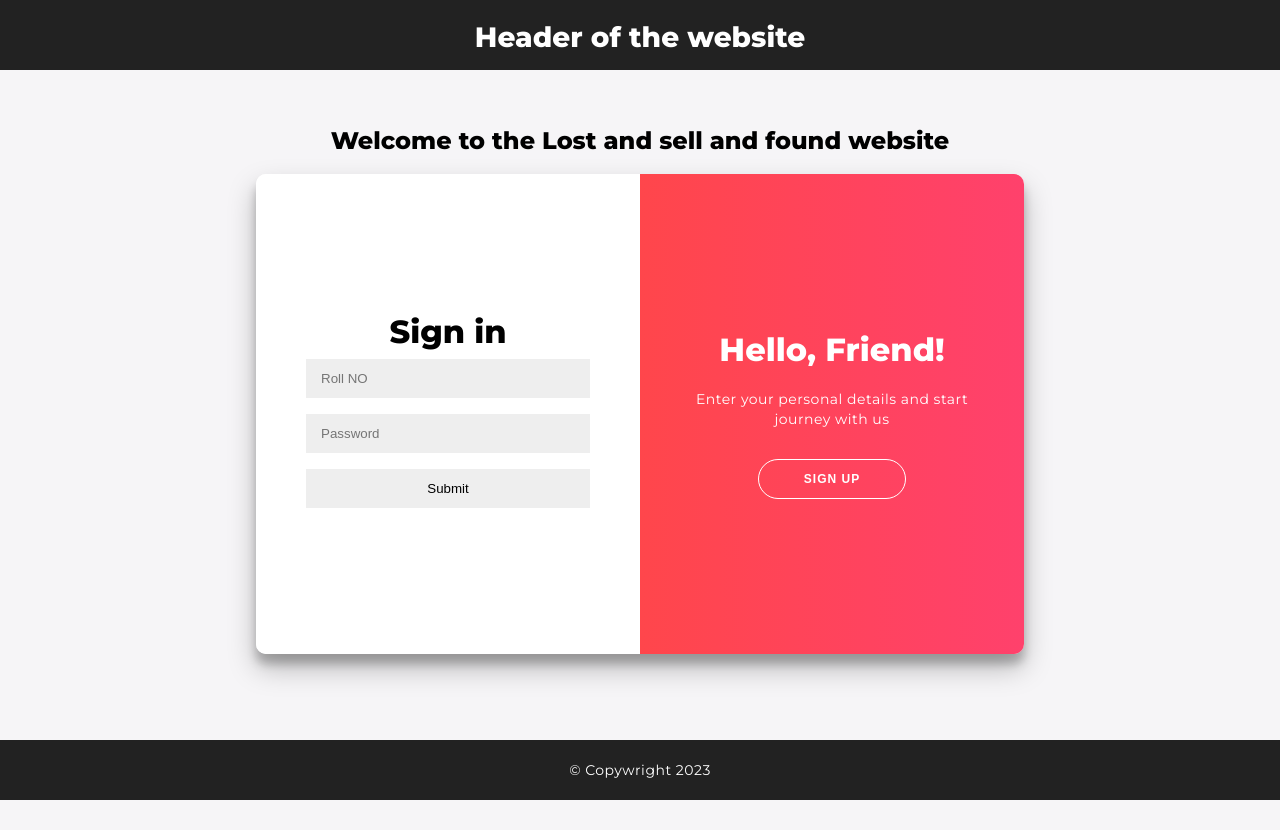
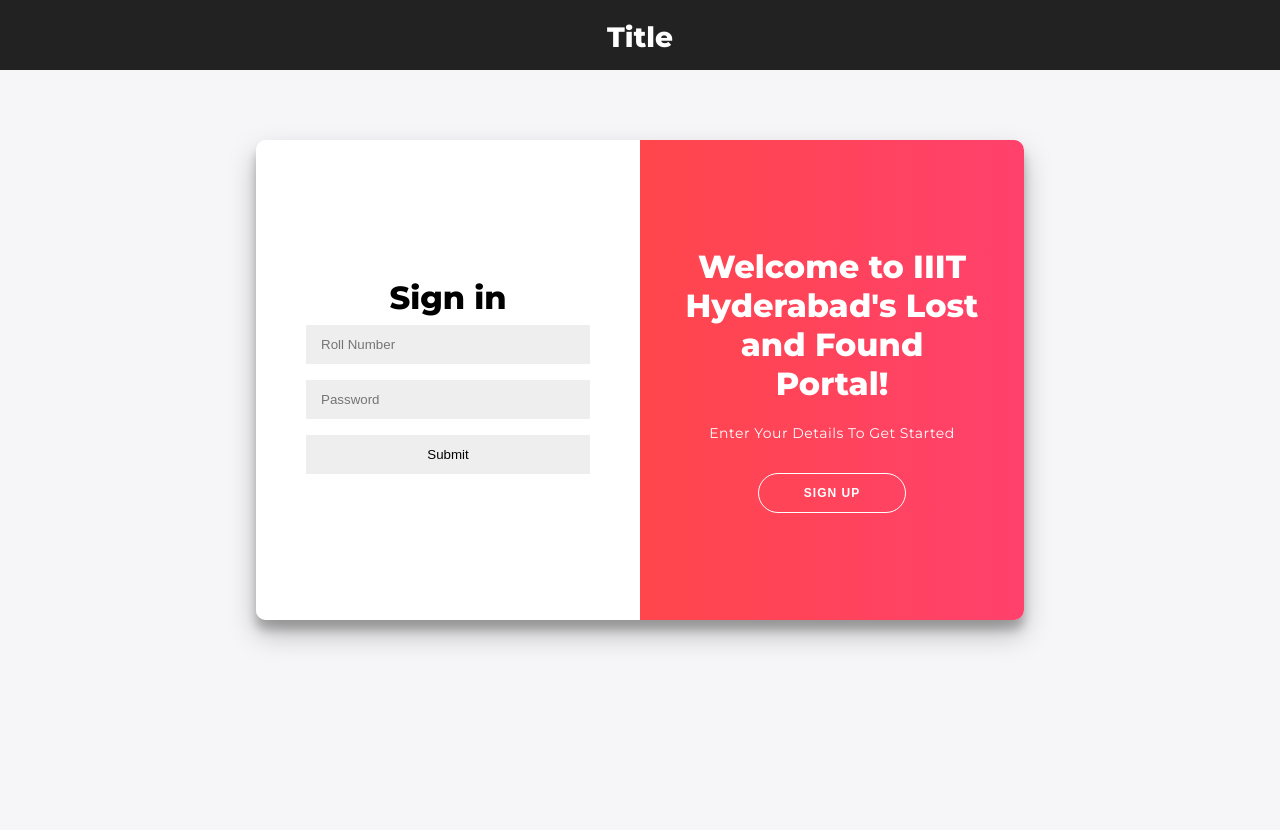
Before and after one commit to hemanth-sunkireddy/ISS_Hackhaton, a Flask app: page / in a window 1280 px wide. Run offline with Flask 3, Linux system fonts and the light colour scheme.

Commit message:
design done

```diff
--- a/templates/index.html
+++ b/templates/index.html
@@ -11,27 +11,29 @@
 
 <header>
 	<h1>
-		Header of the website
+		Title
     </h1>
 </header>
 
 
-<h2>Welcome to the Lost and sell and found website</h2>
+<!-- <h2>Welcome to IIIT Hyderabad's Lost and Found Portal</h2>
+<br>
+<h3>Enter Your Details To Get Started</h3> -->
 <div class="container" id="container">
 	<div class="form-container sign-up-container">
         <form method="POST" action="/signup">
             <h1>Create Account</h1>
             <input type="text" id="name" name="name" placeholder="Name">
-            <input type="number" id="rollno" name="rollNo" placeholder="Roll No">
-            <input type="number" id="rollno" name="mobile" placeholder="Mobile number">
-            <input type="number" id="rollno" name="password" placeholder="Password">
+            <input type="text" id="no" name="rollNo" placeholder="Roll No">
+            <input type="text" id="phone" name="mobile" placeholder="Mobile number">
+            <input type="password" id="pass" name="password" placeholder="Password">
             <input type="submit" value="Submit">
 	    </form>
 	</div>
 	<div class="form-container sign-in-container">
 		<form method="POST" action="/signin">
 			<h1>Sign in</h1>
-			<input type="text" placeholder="Roll NO" name="rollNo"/>
+			<input type="text" placeholder="Roll Number" name="rollNo"/>
 			<input type="password" placeholder="Password" name="password"/>
 			<input type="submit" value="Submit">
 		</form>
@@ -40,28 +42,18 @@
 		<div class="overlay">
 			<div class="overlay-panel overlay-left">
 				<h1>Welcome Back!</h1>
-				<p>To keep connected with us please login with your personal info</p>
+				<p>Please login with your personal info.</p>
 				<button class="ghost" id="signIn">Sign In</button>
 			</div>
 			<div class="overlay-panel overlay-right">
-				<h1>Hello, Friend!</h1>
-				<p>Enter your personal details and start journey with us</p>
+				<h1>Welcome to IIIT Hyderabad's Lost and Found Portal!</h1>
+				<p>Enter Your Details To Get Started</p>
 				<button class="ghost" id="signUp">Sign Up</button>
 			</div>
 		</div>
 	</div>
 </div>
 
-
-
-
-
-
-<footer>
-	<p>
-		&copy; Copywright 2023
-	</p>
-</footer>
     <script src="../static/js/index.js">
 
     </script>
```
